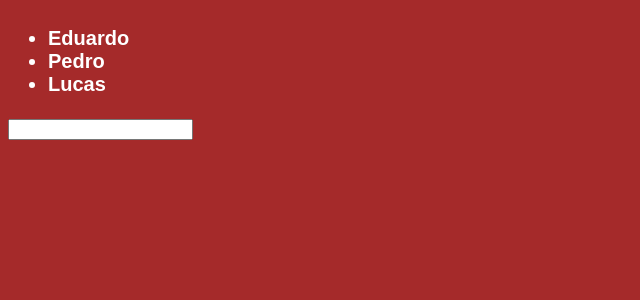
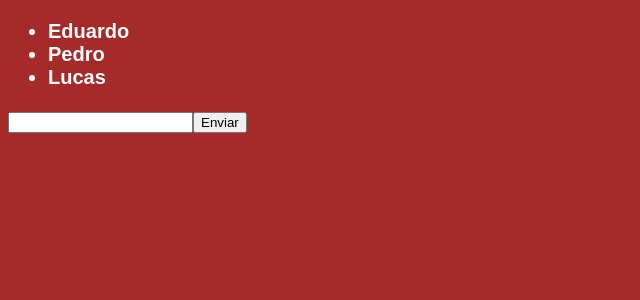
Before and after one commit to edu-rm/hello-world-react, a React app: page / in a window 1280 px wide. Shown: the top 300 px of the page, without its empty margins (0-640 px from the left). Built offline with nearby package versions, Linux system fonts and the light colour scheme.

Commit message:
Adding new contents into list

```diff
--- a/src/components/List.js
+++ b/src/components/List.js
@@ -16,15 +16,28 @@ class List extends Component{
     this.setState({ newName: e.target.value });
   }
 
+  handleSubmit = e =>{
+    e.preventDefault();
+
+    this.setState({
+      names: [...this.state.names, this.state.newName],
+      newName: ''
+    });
+  }
+
   render(){
     return (
-      <>
-        <h1>{this.state.newName}</h1>
+      <form onSubmit={this.handleSubmit}>
         <ul>
           {this.state.names.map(name => <li key={name}>{name}</li>)}
         </ul>
-        <input type="text" onChange={this.handleInputChange}/>
-      </>
+        <input
+          type="text"
+          onChange={this.handleInputChange}
+          value={this.state.newName}
+        />
+        <button type="submit">Enviar</button>
+      </form>
     );
   }
 
```
